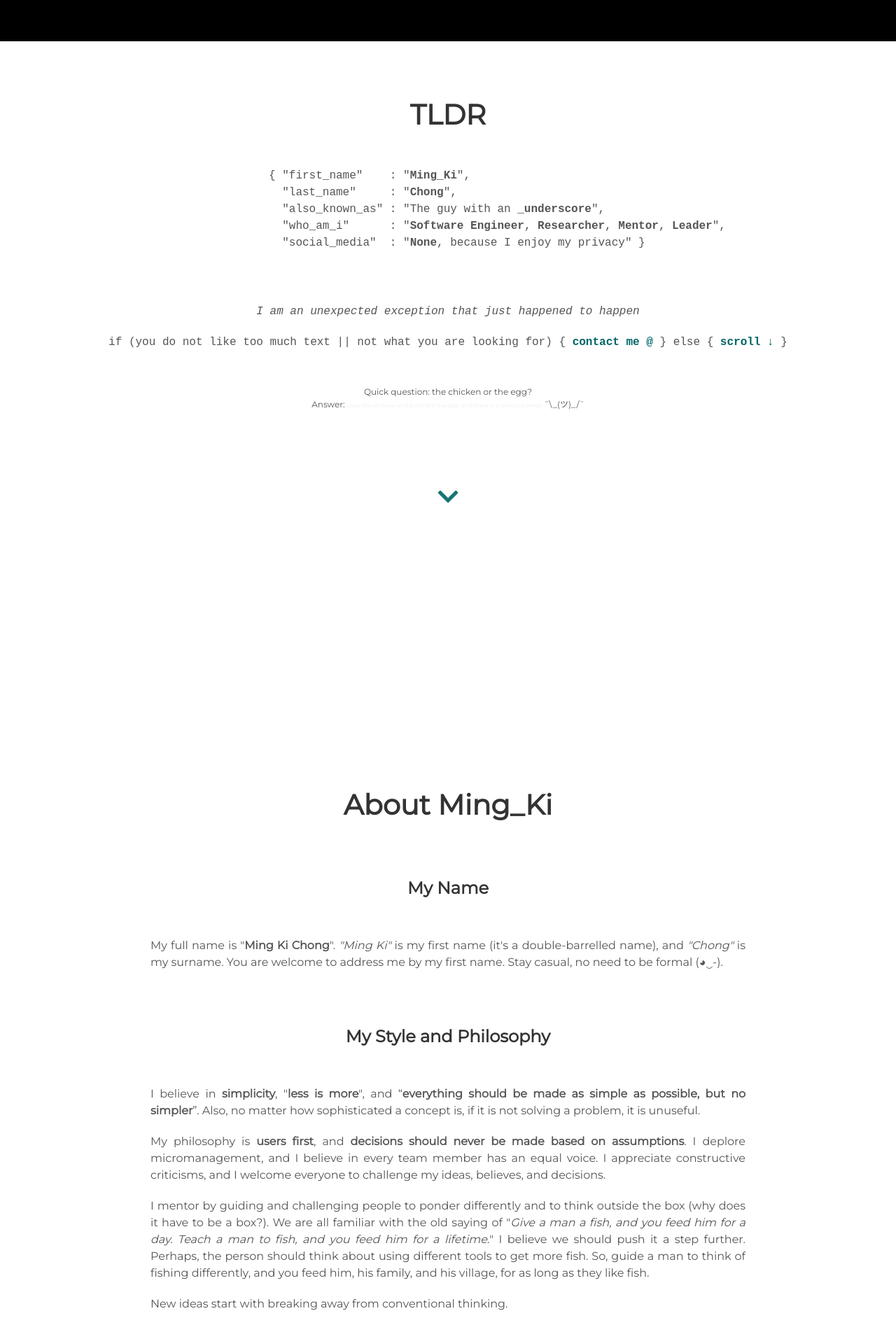
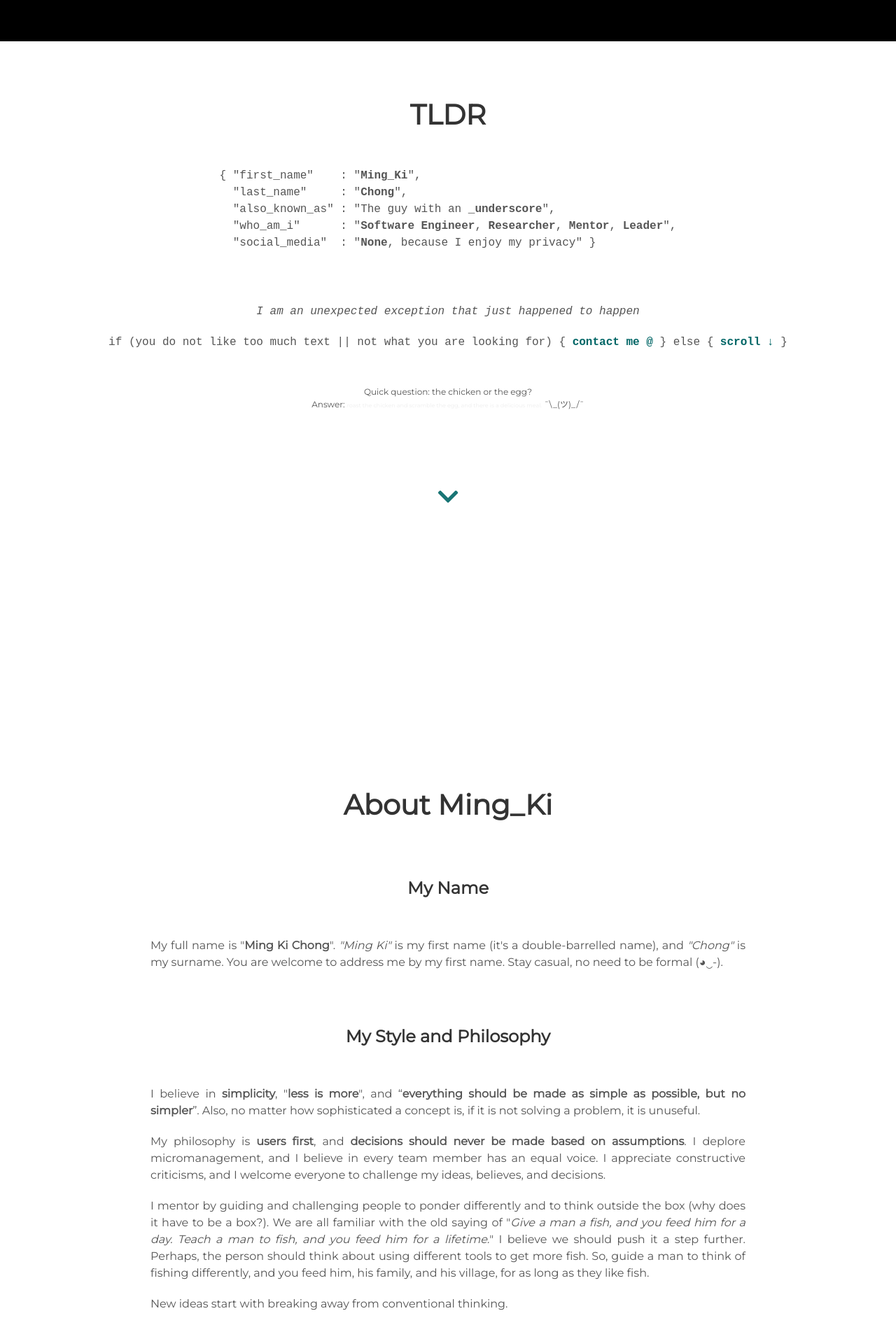
Before and after one commit to mingkichong/mingkichong.github.io, a Jekyll site: the page built from index.html, in a window 1280 px wide. Shown: the part 841-2754 px from the top of the page at 70% size. Built offline with Jekyll 4.4.1, drawn with Linux system fonts in a browser that asks for light colours.

Commit message:
change summary style

```diff
--- a/_includes/summary.html
+++ b/_includes/summary.html
@@ -4,15 +4,17 @@
   <h1> TLDR </h1>
 </div>
 
-<div class="about_json">
-  <pre>
+<center>
+  <div class="about_json">
+    <pre>
 { "first_name"    : "<strong>Ming_Ki</strong>",
   "last_name"     : "<strong>Chong</strong>",
   "also_known_as" : "The guy with an <strong>_underscore</strong>",
   "who_am_i"      : "<strong>Software Engineer</strong>, <strong>Researcher</strong>, <strong>Mentor</strong>, <strong>Leader</strong>",
   "social_media"  : "<strong>None</strong>, because I enjoy my privacy" }
-  </pre>
-</div>
+    </pre>
+  </div>
+</center>
 
 <div>
   <pre class="about_user_description"> {{site.user_description}} </pre>
--- a/assets/css/about.css
+++ b/assets/css/about.css
@@ -38,9 +38,9 @@
     text-align: left;
     line-height: 1.5;
     display: block;
-    margin-left: 30%;
     margin-top: var(--about-vertical-margin);
     margin-bottom: var(--about-vertical-margin);
+    width:min-content;
 }
 
 .about_user-details{
@@ -52,7 +52,7 @@
 
 .about_interest_center {
     margin: 0 auto;
-    width: 65%;
+    width:max-content;
 }
 
 .about_interest_list{
```
